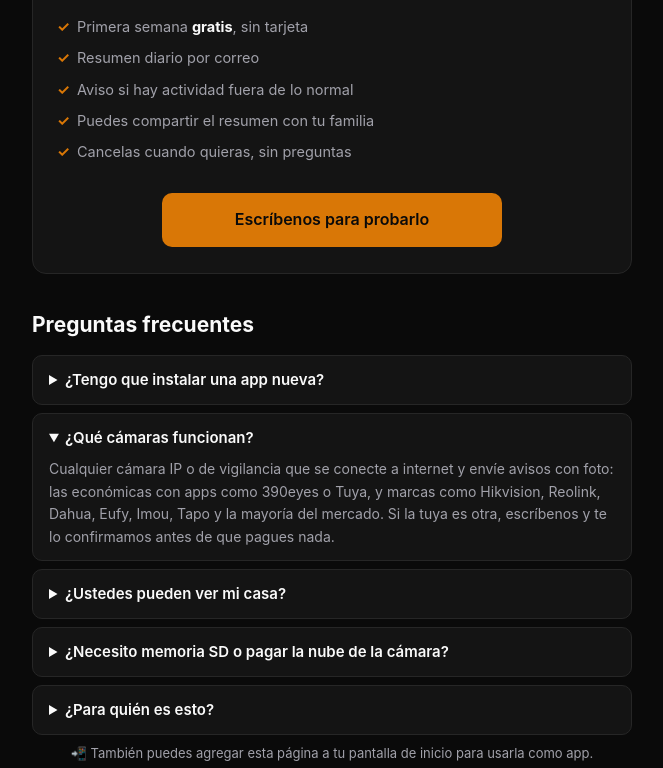
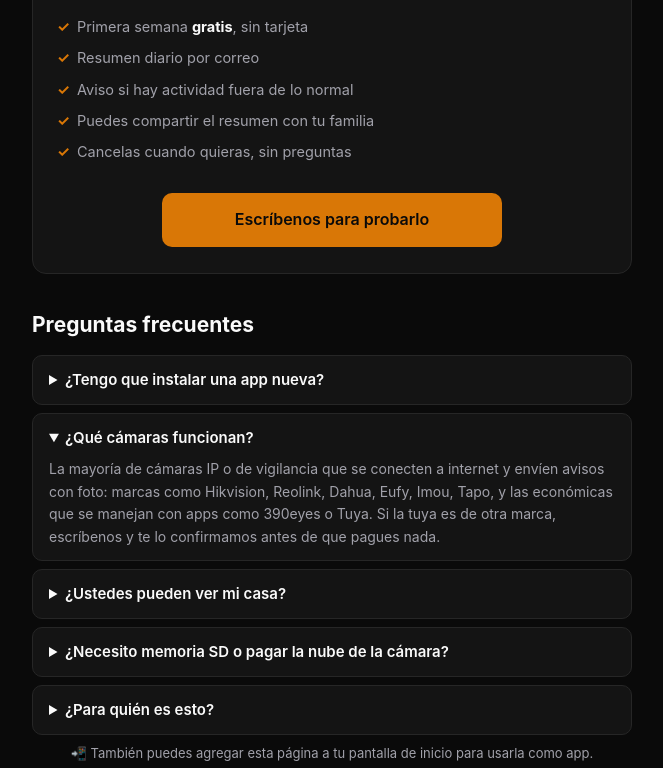
Before and after one commit to rogelioGuerrero/camwatch-web, a plain HTML site: page index.html in a window 1280 px wide. Both pictures are taken after a click on the heading "¿Qué cámaras funcionan?". Shown: the part 1490-2258 px from the top of the page, without its empty margins (308-971 px from the left). Drawn offline with Linux system fonts and the light colour scheme.

Commit message:
Fix: separate camera brands from app names (390eyes/Tuya are apps)

```diff
--- a/index.html
+++ b/index.html
@@ -103,8 +103,8 @@
     <li><span class="n">3</span><div><b>Recibes un informe claro</b>
       <span>Un correo al día, en español sencillo: qué pasó, a qué hora, y si algo merece que lo revises.</span></div></li>
   </ol>
-  <p class="cta-sub" style="margin:14px 0 0;text-align:left">Funciona con cualquier cámara IP o de vigilancia conectada a internet
-     — 390eyes, Tuya, Hikvision, Reolink, Dahua, Eufy, Imou, Tapo y la mayoría de marcas del mercado.</p>
+  <p class="cta-sub" style="margin:14px 0 0;text-align:left">Funciona con la mayoría de cámaras IP o de vigilancia conectadas a internet
+     — Hikvision, Reolink, Dahua, Eufy, Imou, Tapo y las económicas que usan apps como 390eyes o Tuya.</p>
 
   <h2>Así se ve tu resumen</h2>
   <div class="mail">
@@ -141,10 +141,10 @@
   </details>
   <details>
     <summary>¿Qué cámaras funcionan?</summary>
-    <p>Cualquier cámara IP o de vigilancia que se conecte a internet y envíe avisos con foto:
-       las económicas con apps como 390eyes o Tuya, y marcas como Hikvision, Reolink, Dahua,
-       Eufy, Imou, Tapo y la mayoría del mercado. Si la tuya es otra, escríbenos y te lo
-       confirmamos antes de que pagues nada.</p>
+    <p>La mayoría de cámaras IP o de vigilancia que se conecten a internet y envíen avisos
+       con foto: marcas como Hikvision, Reolink, Dahua, Eufy, Imou, Tapo, y las económicas
+       que se manejan con apps como 390eyes o Tuya. Si la tuya es de otra marca, escríbenos
+       y te lo confirmamos antes de que pagues nada.</p>
   </details>
   <details>
     <summary>¿Ustedes pueden ver mi casa?</summary>
```
